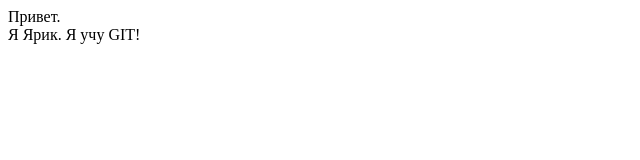
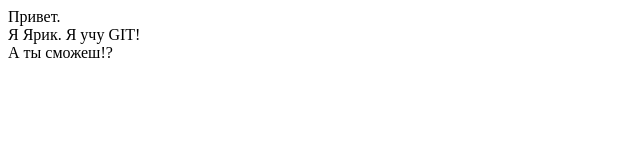
Before and after one commit to name2142/learn_react_js, a plain HTML site: page index.html in a window 1280 px wide. Shown: the whole page, without its empty margins (0-640 px from the left). Drawn offline with Linux system fonts and the light colour scheme.

Commit message:
redact index.html

```diff
--- a/index.html
+++ b/index.html
@@ -4,3 +4,4 @@
 <div>
     Я Ярик. Я учу GIT!
 </div>
+<div>А ты сможеш!?</div>
```
